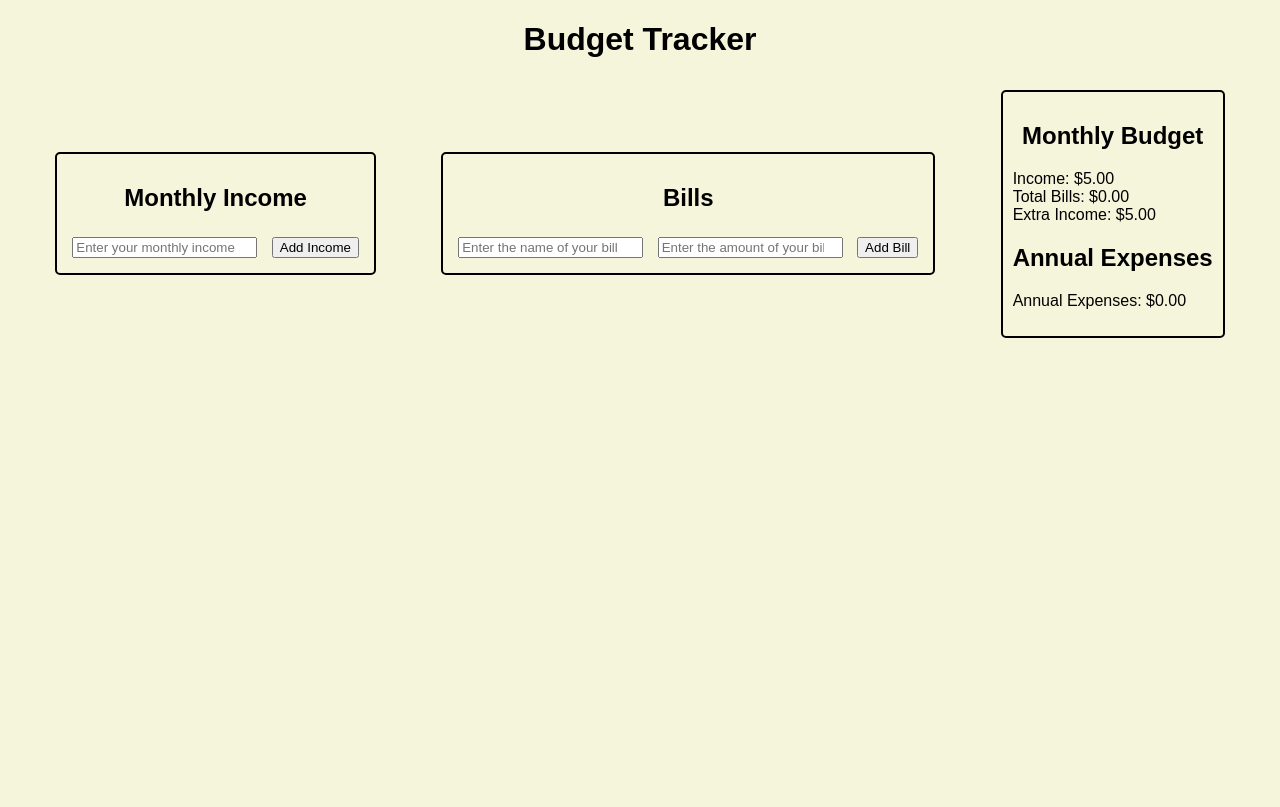
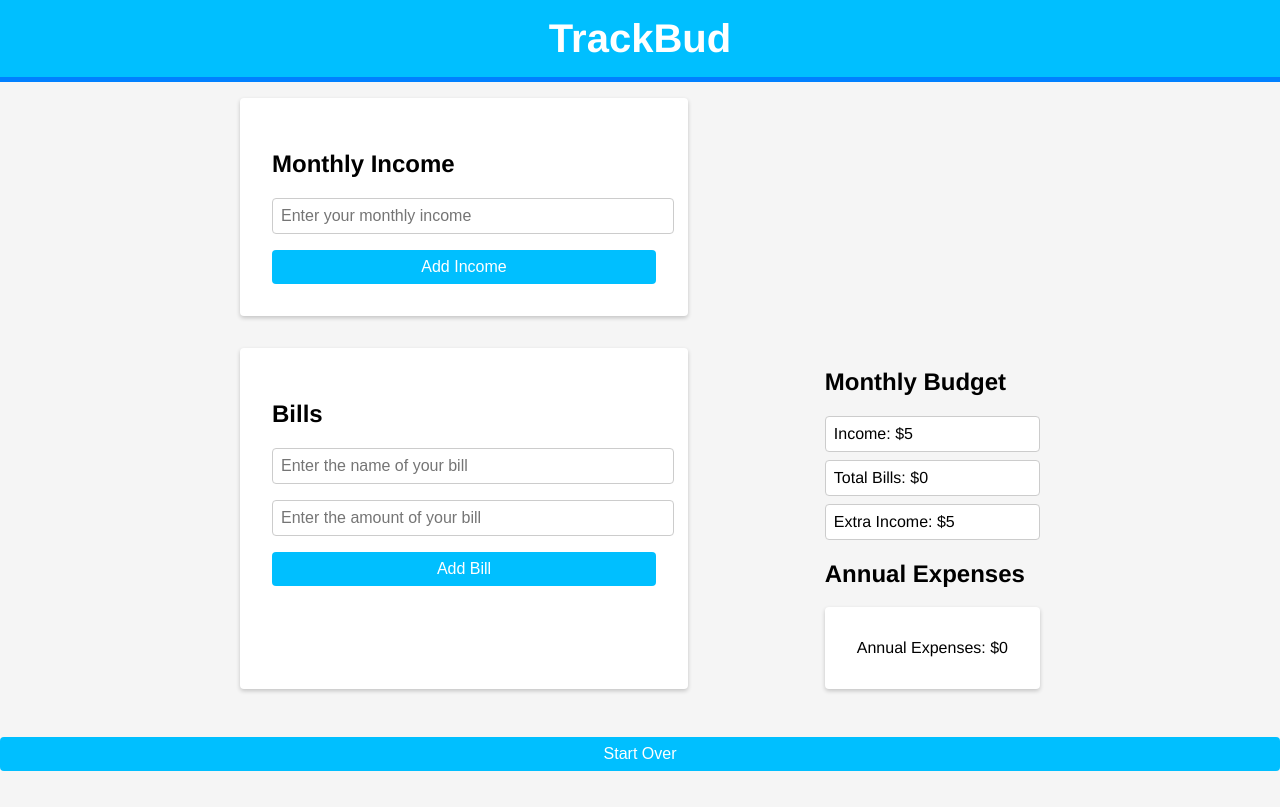
Before and after one commit to marquis-cortez99/monthly-budget, a plain HTML site: page index.html in a window 1280 px wide. Both pictures are taken after typing "5" into the empty fields and a click on the button "Add Income". Drawn offline with Linux system fonts and the light colour scheme.

Commit message:
changed layout

```diff
--- a/assets/script.js
+++ b/assets/script.js
@@ -1,97 +1,89 @@
-// Define global variables
-let income = 0;
-let bills = [];
-let annualExpenses = 0;
+// Get all the necessary HTML elements
+const incomeInput = document.getElementById("income-input");
+const incomeBtn = document.getElementById("income-btn");
+const billNameInput = document.getElementById("bill-name");
+const billAmountInput = document.getElementById("bill-amount");
+const billBtn = document.getElementById("bill-btn");
+const budgetList = document.getElementById("budget-list");
+const annualExpenses = document.getElementById("annual-expenses");
+const startOverBtn = document.getElementById("start-over-btn");
+const modalContainer = document.getElementById("modal-container");
+const modalTitle = document.getElementById("modal-title");
+const modalText = document.getElementById("modal-text");
+const modalCloseBtn = document.getElementById("modal-close-btn");
+
+// Set up initial variables
+let monthlyIncome = 0;
+let totalBills = 0;
+let extraIncome = 0;
+let annualExpensesArray = [];
+
+// Set up event listeners for the income and bill buttons
+incomeBtn.addEventListener("click", addIncome);
+billBtn.addEventListener("click", addBill);
+
+// Define the addIncome function
+function addIncome() {
+  const incomeAmount = Number(incomeInput.value);
+  if (!isNaN(incomeAmount) && incomeAmount > 0) {
+    monthlyIncome += incomeAmount;
+    updateBudget();
+  } else {
+    showModal("Invalid Input", "Please enter a valid monthly income.");
+  }
+  incomeInput.value = "";
+}
+
+// Define the addBill function
+function addBill() {
+  const billName = billNameInput.value.trim();
+  const billAmount = Number(billAmountInput.value);
+  if (billName !== "" && !isNaN(billAmount) && billAmount > 0) {
+    totalBills += billAmount;
+    updateBudget();
+    const billItem = document.createElement("li");
+    billItem.textContent = `${billName}: $${billAmount}`;
+    budgetList.appendChild(billItem);
+  } else {
+    showModal("Invalid Input", "Please enter a valid bill name and amount.");
+  }
+  billNameInput.value = "";
+  billAmountInput.value = "";
+}
+
+// updateBudget function
+function updateBudget() {
+  const extraIncome = monthlyIncome - totalBills;
+  const incomeItem = budgetList.children[0];
+  incomeItem.textContent = `Income: $${monthlyIncome}`;
+  const billsItem = budgetList.children[1];
+  billsItem.textContent = `Total Bills: $${totalBills}`;
+  const extraIncomeItem = budgetList.children[2];
+  extraIncomeItem.textContent = `Extra Income: $${extraIncome}`;
+  if (extraIncome >= 0) {
+    extraIncomeItem.classList.remove("negative");
+  } else {
+    extraIncomeItem.classList.add("negative");
+  }
+  const annualExpensesTotal = totalBills * 12;
+  annualExpenses.textContent = `Annual Expenses: $${annualExpensesTotal}`;
+}
 
 
-const incomeInput = document.getElementById('income-input');
-const incomeBtn = document.getElementById('income-btn');
-const billName = document.getElementById('bill-name');
-const billAmount = document.getElementById('bill-amount');
-const billBtn = document.getElementById('bill-btn');
-const budgetList = document.getElementById('budget-list');
-const annualExpensesDisplay = document.getElementById('annual-expenses');
-const modalContainer = document.getElementById('modal-container');
-const modalTitle = document.getElementById('modal-title');
-const modalText = document.getElementById('modal-text');
-const modalCloseBtn = document.getElementById('modal-close-btn');
+// Event listener for the start over button
+startOverBtn.addEventListener("click", startOver);
 
-// Add event listeners
-incomeBtn.addEventListener('click', addIncome);
-billBtn.addEventListener('click', addBill);
-modalCloseBtn.addEventListener('click', closeModal);
-
-
-loadData();
-
-// Define functions
-function addIncome() {
-  const amount = parseFloat(incomeInput.value);
-  if (!isNaN(amount) && amount > 0) {
-    income += amount;
-    updateBudgetDisplay();
-    saveData();
-  } else {
-    showModal('Invalid input', 'Please enter a valid positive number.');
+// Define the startOver function
+function startOver() {
+  monthlyIncome = 0;
+  totalBills = 0;
+  extraIncome = 0;
+  annualExpensesArray = [];
+  budgetList.children[0].textContent = "Income: $0";
+  budgetList.children[1].textContent = "Total Bills: $0";
+  budgetList.children[2].textContent = "Extra Income: $0";
+  while (budgetList.children.length > 3) {
+    budgetList.removeChild(budgetList.lastChild);
   }
-  incomeInput.value = '';
+  annualExpenses.textContent = "0.00";
 }
-
-function addBill() {
-  const name = billName.value.trim();
-  const amount = parseFloat(billAmount.value);
-  if (name !== '' && !isNaN(amount) && amount > 0) {
-    bills.push({
-      name: name,
-      amount: amount
-    });
-    updateBudgetDisplay();
-    saveData();
-  } else {
-    showModal('Invalid input', 'Please enter a valid bill name and a valid positive number for the amount.');
-  }
-  billName.value = '';
-  billAmount.value = '';
-}
-
-function updateBudgetDisplay() {
-  let totalBills = 0;
-  bills.forEach(function(bill) {
-    totalBills += bill.amount;
-  });
-  const extraIncome = income - totalBills;
-  budgetList.innerHTML = `
-    <li>Income: $${income.toFixed(2)}</li>
-    <li>Total Bills: $${totalBills.toFixed(2)}</li>
-    <li>Extra Income: $${extraIncome.toFixed(2)}</li>
-  `;
-  annualExpenses = totalBills * 12;
-  annualExpensesDisplay.textContent = `Annual Expenses: $${annualExpenses.toFixed(2)}`;
-}
-
-function saveData() {
-  localStorage.setItem('income', income);
-  localStorage.setItem('bills', JSON.stringify(bills));
-}
-
-function loadData() {
-  const savedIncome = localStorage.getItem('income');
-  if (savedIncome !== null) {
-    income = parseFloat(savedIncome);
-  }
-  const savedBills = localStorage.getItem('bills');
-  if (savedBills !== null) {
-    bills = JSON.parse(savedBills);
-  }
-  updateBudgetDisplay();
-}
-
-function showModal(title, text) {
-  modalTitle.textContent = title;
-  modalText.textContent = text;
-  modalContainer.style.display = 'block';
-}
-
-function closeModal() {
-  modalContainer.style.display = 'none';
-}
--- a/assets/style.css
+++ b/assets/style.css
@@ -1,68 +1,122 @@
 body {
-    font-family: Arial, sans-serif;
-    margin: 0;
-    padding: 0;
-    background-color:beige;
+  font-family: 'Helvetica Neue', sans-serif;
+  margin: 0;
+  padding: 0;
+  background-color: #f5f5f5;
   }
 
-  h1, h2 {
-    text-align: center;
+  h1 {
+  font-size: 2.5rem;
+  margin: 0;
+  padding: 1rem;
+  background-color: #00bfff;
+  color: white;
+  text-align: center;
+  border-bottom: 5px solid #0080ff;
   }
 
+  /* Main container */
   #container {
-    display: flex;
-    flex-wrap: wrap;
-    justify-content: space-evenly;
-    align-items: center;
+  max-width: 800px;
+  margin: 0 auto;
+  display: flex;
+  flex-wrap: wrap;
+  justify-content: space-between;
+  padding: 1rem;
   }
 
-  #income, #bills, #display {
-    margin: 10px;
-    padding: 10px;
-    border: 2px solid black;
-    border-radius: 5px;
+  /* Income and bills containers */
+  #income,
+  #bills {
+  flex-basis: calc(50% - 1rem);
+  margin-bottom: 2rem;
+  padding: 2rem;
+  background-color: #fff;
+  box-shadow: 0 0.125rem 0.25rem rgba(0, 0, 0, 0.2);
+  border-radius: 0.25rem;
   }
 
-  #income input, #bills input, #bills select {
-    margin: 5px;
+  /* Form inputs */
+  #income-input,
+  #bill-name,
+  #bill-amount {
+  display: block;
+  width: 100%;
+  padding: 0.5rem;
+  margin-bottom: 1rem;
+  border: 1px solid #ccc;
+  border-radius: 0.25rem;
+  font-size: 1rem;
   }
 
-  #bill-btn, #income-btn {
-    margin: 5px;
+  #bill-amount:focus,
+  #income-input:focus,
+  #bill-name:focus {
+  outline: none;
+  border-color: #00bfff;
   }
 
-  #budget-list {
-    list-style: none;
-    padding: 0;
+  /* Buttons */
+  button {
+  display: block;
+  width: 100%;
+  padding: 0.5rem;
+  background-color: #00bfff;
+  color: white;
+  border: none;
+  border-radius: 0.25rem;
+  cursor: pointer;
+  transition: background-color 0.3s ease-in-out;
+  font-size: 1rem;
   }
 
+  button:hover {
+  background-color: #0080ff;
+  }
+
+  /* Budget list */
+  #budget-list {
+  margin: 0;
+  padding: 0;
+  list-style: none;
+  }
+
+  #budget-list li {
+  margin-bottom: 0.5rem;
+  padding: 0.5rem;
+  background-color: #fff;
+  border: 1px solid #ccc;
+  border-radius: 0.25rem;
+  display: flex;
+  justify-content: space-between;
+  font-size: 1rem;
+  }
+
+  /* Annual expenses container */
+  #annual-expenses {
+  margin-bottom: 2rem;
+  padding: 2rem;
+  background-color: #fff;
+  box-shadow: 0 0.125rem 0.25rem rgba(0, 0, 0, 0.2);
+  border-radius: 0.25rem;
+  }
+
+  /* Modal styles */
   .modal-container {
-    display: none;
-    position: fixed;
-    z-index: 1;
-    left: 0;
-    top: 0;
-    width: 100%;
-    height: 100%;
-    overflow: auto;
-    background-color: rgba(0, 0, 0, 0.4);
+  position: fixed;
+  top: 0;
+  left: 0;
+  width: 100%;
+  height: 100%;
+  background-color: rgba(0, 0, 0, 0.5);
+  display: none;
+  justify-content: center;
+  align-items: center;
   }
 
   .modal {
-    display: flex;
-    flex-direction: column;
-    justify-content: center;
-    align-items: center;
-    background-color: white;
-    margin: 10% auto;
-    padding: 20px;
-    border-radius: 5px;
+  background-color: #fff;
+  padding: 2rem;
+  border-radius: 0.25rem;
+  box-shadow: 0 0.125rem 0.25rem rgba(0, 0, 0, 0.2);
   }
-
-  #modal-title {
-    margin-top: 0;
-  }
-
-  #modal-close-btn {
-    margin-top: 10px;
-  }
--- a/index.html
+++ b/index.html
@@ -1,11 +1,11 @@
 <!DOCTYPE html>
 <html>
   <head>
-    <title>Budget Tracker</title>
+    <title>TrackBud</title>
     <link rel="stylesheet" href="assets/style.css">
   </head>
   <body>
-    <h1>Budget Tracker</h1>
+    <h1>TrackBud</h1>
     <div id="container">
       <div id="income">
         <h2>Monthly Income</h2>
@@ -26,9 +26,14 @@
           <li>Extra Income: $0</li>
         </ul>
         <h2>Annual Expenses</h2>
-        <p id="annual-expenses">No data to display</p>
+        <div id="annual-expenses">0.00</div>
       </div>
     </div>
+
+    <button id="start-over-btn">Start Over</button>
+
+    <br>
+    <br>
 
     <div id="modal-container" class="modal-container">
       <div class="modal">
```
